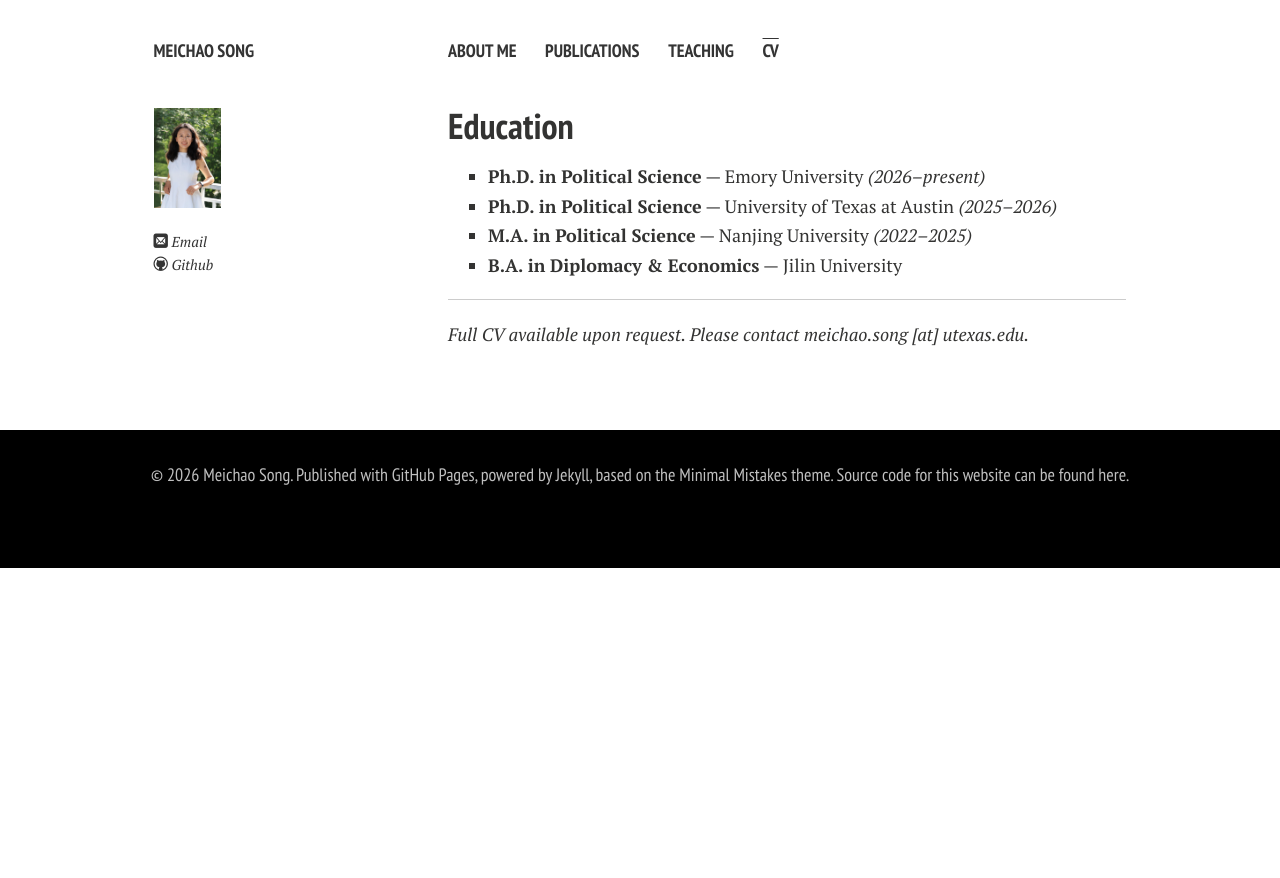
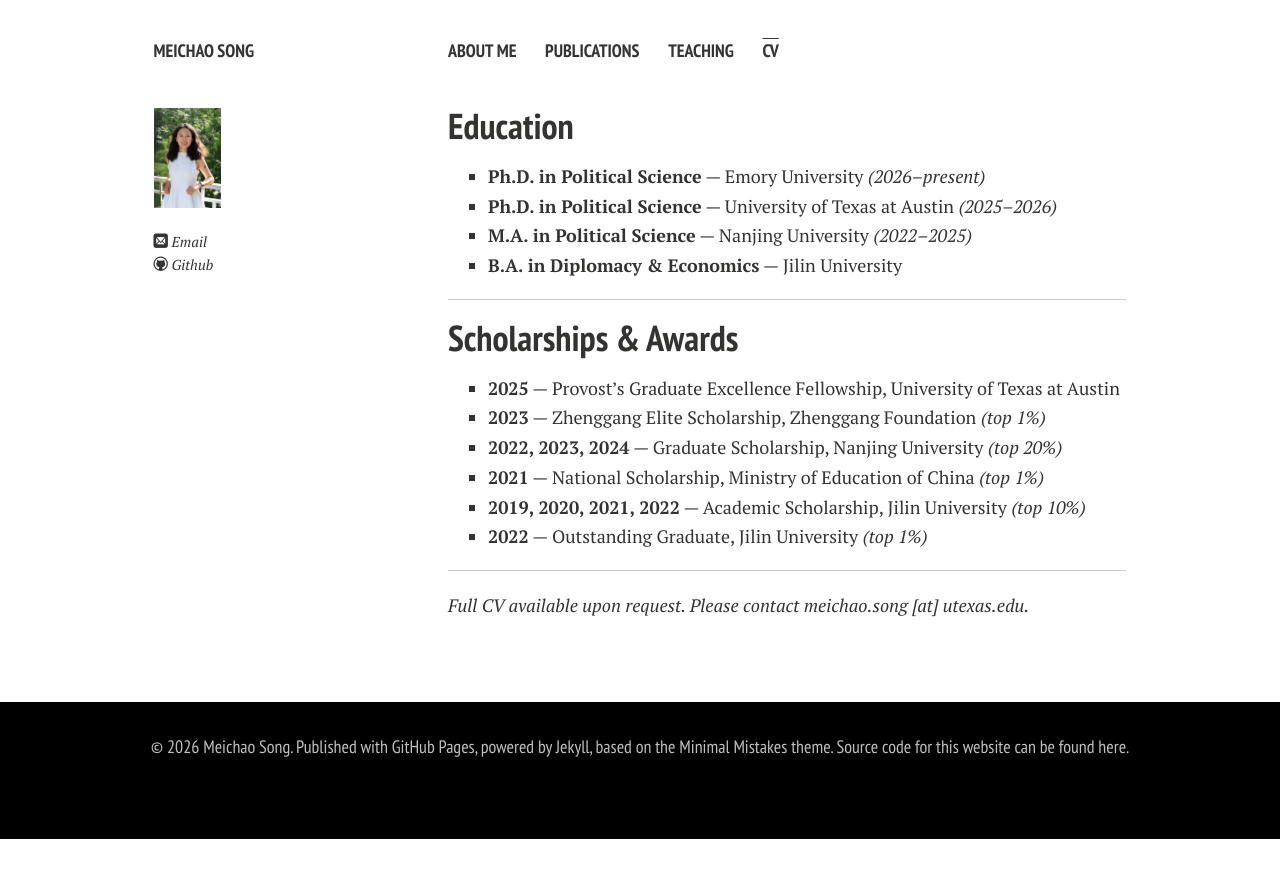
Before and after one commit to MeichaoPoliSci/MeichaoCV202606, a Jekyll site: the page built from cv.md, in a window 1280 px wide. Shown: the top 878 px of the page. Built offline with Jekyll 4.4.1, drawn with Linux system fonts in a browser that asks for light colours; nearby versions of some CDN libraries; comment, search, counter and statistics services are not loaded; a style sheet for code colours, icons or effects is not loaded.

Commit message:
Add scholarships and awards to CV page

```diff
--- a/cv.md
+++ b/cv.md
@@ -13,4 +13,15 @@ title: CV
 
 ---
 
+## Scholarships & Awards
+
+- **2025** — Provost's Graduate Excellence Fellowship, University of Texas at Austin
+- **2023** — Zhenggang Elite Scholarship, Zhenggang Foundation *(top 1%)*
+- **2022, 2023, 2024** — Graduate Scholarship, Nanjing University *(top 20%)*
+- **2021** — National Scholarship, Ministry of Education of China *(top 1%)*
+- **2019, 2020, 2021, 2022** — Academic Scholarship, Jilin University *(top 10%)*
+- **2022** — Outstanding Graduate, Jilin University *(top 1%)*
+
+---
+
 *Full CV available upon request. Please contact meichao.song [at] utexas.edu.*
```
